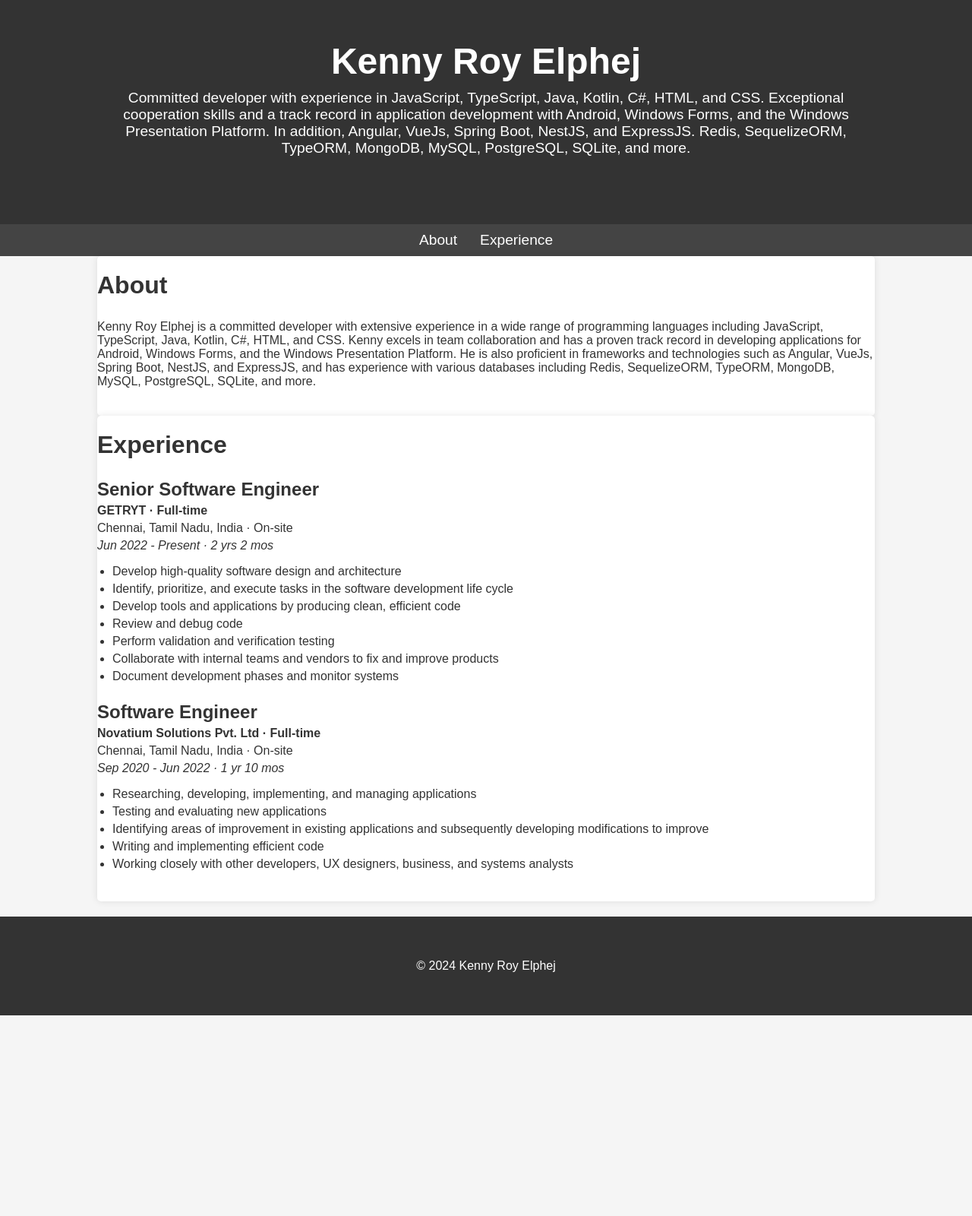
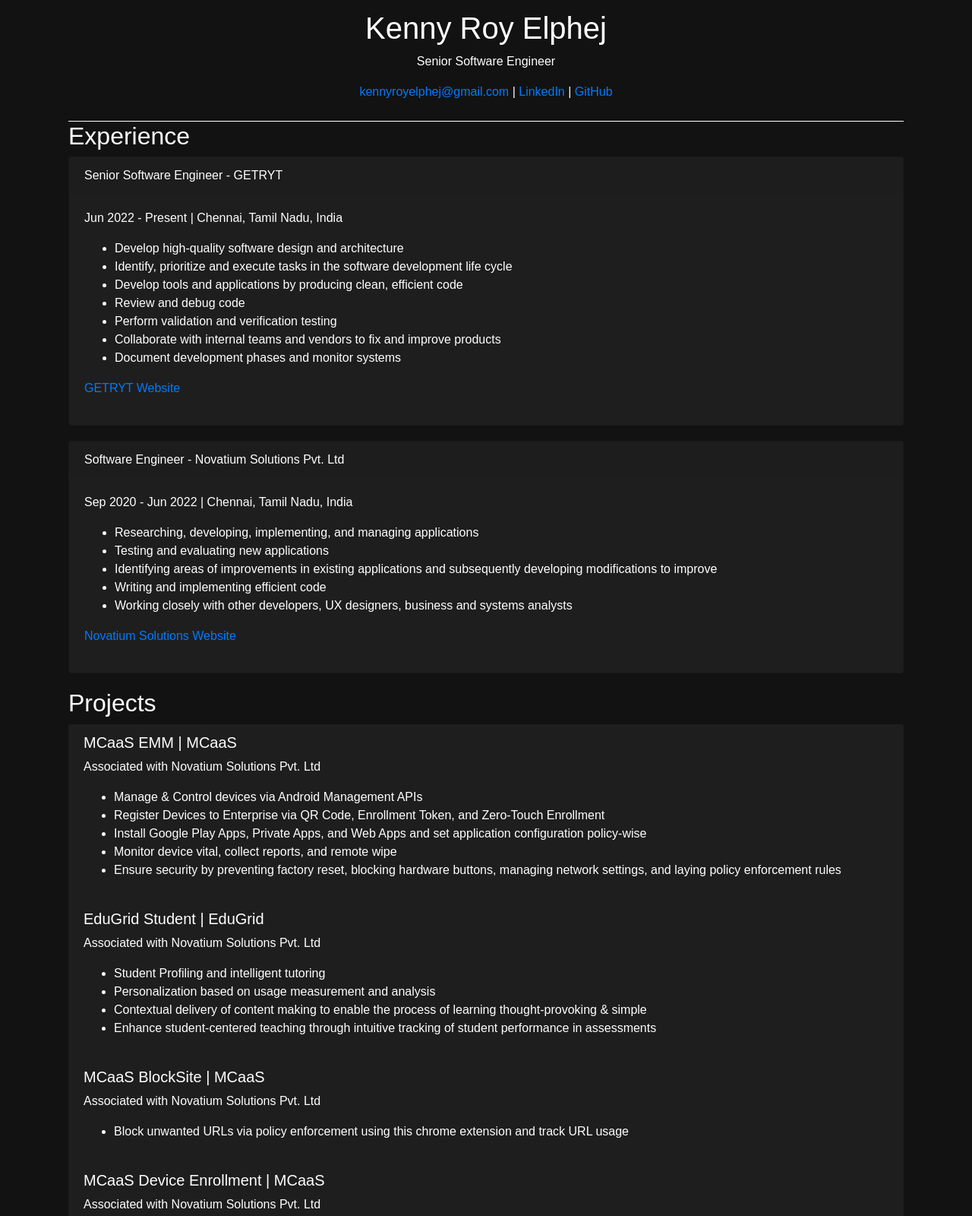
Before and after one commit to kennyroyelphej/kennyroyelphej.github.io, a plain HTML site: page index.html in a window 1280 px wide. Shown: the part 17-1617 px from the top of the page at 76% size. Before the commit the page ends 1353 px from the top, so only its background shows below. Drawn offline with nearby package versions, Linux system fonts and the light colour scheme.

Commit message:
Update index.html

```diff
--- a/index.html
+++ b/index.html
@@ -3,178 +3,198 @@
 <head>
     <meta charset="UTF-8">
     <meta name="viewport" content="width=device-width, initial-scale=1.0">
-    <title>Kenny Roy Elphej Portfolio</title>
-    <link rel="stylesheet" href="styles.css">
-    <link rel="stylesheet" href="https://cdnjs.cloudflare.com/ajax/libs/font-awesome/6.0.0-beta3/css/all.min.css">
-</head>
+    <title>Kenny Roy Elphej - Senior Software Engineer</title>
+    <link rel="stylesheet" href="https://maxcdn.bootstrapcdn.com/bootstrap/4.5.2/css/bootstrap.min.css">
     <style>
-    /* General Styles */
         body {
-    font-family: 'Arial', sans-serif;
-    margin: 0;
-    padding: 0;
-    background-color: #f5f5f5;
-    color: #333;
+            background-color: #121212;
+            color: #ffffff;
+            font-family: Arial, sans-serif;
         }
-
         .container {
-    width: 80%;
-    margin: 0 auto;
-    padding: 20px 0;
+            padding: 20px;
         }
-
-/* Header Styles */
-header {
-    background-color: #333;
-    color: #fff;
-    padding: 50px 0;
-    text-align: center;
-}
-
-header h1 {
-    margin: 0;
-    font-size: 3em;
-}
-
-header p {
-    font-size: 1.2em;
-    margin-top: 10px;
-}
-
-/* Navigation Styles */
-nav {
-    background-color: #444;
-    color: #fff;
+        .header, .footer {
             text-align: center;
             padding: 10px 0;
         }
-
-nav ul {
-    list-style: none;
-    padding: 0;
-    margin: 0;
-    display: flex;
-    justify-content: center;
+        .header {
+            border-bottom: 1px solid #ffffff;
         }
-
-nav ul li {
-    margin: 0 15px;
+        .footer {
+            border-top: 1px solid #ffffff;
+            margin-top: 20px;
         }
-
-nav ul li a {
-    color: #fff;
+        .card {
+            background-color: #1e1e1e;
+            margin-bottom: 20px;
+        }
+        .card-header, .card-body {
+            border: none;
+        }
+        .list-group-item {
+            background-color: #1e1e1e;
+            color: #ffffff;
+            border: none;
+        }
+        .list-group-item a {
+            color: #ffffff;
             text-decoration: none;
-    font-size: 1.2em;
         }
-
-nav ul li a:hover {
+        .list-group-item a:hover {
             text-decoration: underline;
         }
+    </style>
+</head>
+<body>
 
-/* Section Styles */
-section {
-    background-color: #fff;
-    margin: 20px 0;
-    padding: 20px;
-    border-radius: 5px;
-    box-shadow: 0 0 10px rgba(0, 0, 0, 0.1);
-}
+    <div class="container">
+        <div class="header">
+            <h1>Kenny Roy Elphej</h1>
+            <p>Senior Software Engineer</p>
+            <p><a href="mailto:kennyroyelphej@gmail.com">kennyroyelphej@gmail.com</a> |
+               <a href="https://www.linkedin.com/in/kennyroyelphej/" target="_blank">LinkedIn</a> |
+               <a href="https://github.com/kennyroyelphej" target="_blank">GitHub</a></p>
+        </div>
 
-section h2 {
-    margin-top: 0;
-    font-size: 2em;
-}
-
-/* Experience Styles */
-.job {
-    margin-bottom: 20px;
-}
-
-.job h3 {
-    margin-bottom: 5px;
-    font-size: 1.5em;
-}
-
-.job p {
-    margin: 5px 0;
-}
-
-.job ul {
-    padding-left: 20px;
-    list-style-type: disc;
-}
-
-.job ul li {
-    margin-bottom: 5px;
-}
-
-/* Footer Styles */
-footer {
-    background-color: #333;
-    color: #fff;
-    text-align: center;
-    padding: 20px 0;
-    margin-top: 20px;
-}
-</style>
-<body>
-    <header>
-        <div class="container">
-            <div class="header-content">
-                <h1>Kenny Roy Elphej</h1>
-                <p>Committed developer with experience in JavaScript, TypeScript, Java, Kotlin, C#, HTML, and CSS. Exceptional cooperation skills and a track record in application development with Android, Windows Forms, and the Windows Presentation Platform. In addition, Angular, VueJs, Spring Boot, NestJS, and ExpressJS. Redis, SequelizeORM, TypeORM, MongoDB, MySQL, PostgreSQL, SQLite, and more.</p>
+        <h2>Experience</h2>
+        <div class="card">
+            <div class="card-header">
+                Senior Software Engineer - GETRYT
             </div>
-        </div>
-    </header>
-
-    <nav>
-        <ul>
-            <li><a href="#about">About</a></li>
-            <li><a href="#experience">Experience</a></li>
-        </ul>
-    </nav>
-
-    <section id="about" class="container">
-        <h2>About</h2>
-        <p>Kenny Roy Elphej is a committed developer with extensive experience in a wide range of programming languages including JavaScript, TypeScript, Java, Kotlin, C#, HTML, and CSS. Kenny excels in team collaboration and has a proven track record in developing applications for Android, Windows Forms, and the Windows Presentation Platform. He is also proficient in frameworks and technologies such as Angular, VueJs, Spring Boot, NestJS, and ExpressJS, and has experience with various databases including Redis, SequelizeORM, TypeORM, MongoDB, MySQL, PostgreSQL, SQLite, and more.</p>
-    </section>
-
-    <section id="experience" class="container">
-        <h2>Experience</h2>
-        <div class="job">
-            <h3>Senior Software Engineer</h3>
-            <p><strong>GETRYT · Full-time</strong></p>
-            <p>Chennai, Tamil Nadu, India · On-site</p>
-            <p><em>Jun 2022 - Present · 2 yrs 2 mos</em></p>
+            <div class="card-body">
+                <p>Jun 2022 - Present | Chennai, Tamil Nadu, India</p>
                 <ul>
                     <li>Develop high-quality software design and architecture</li>
-                <li>Identify, prioritize, and execute tasks in the software development life cycle</li>
+                    <li>Identify, prioritize and execute tasks in the software development life cycle</li>
                     <li>Develop tools and applications by producing clean, efficient code</li>
                     <li>Review and debug code</li>
                     <li>Perform validation and verification testing</li>
                     <li>Collaborate with internal teams and vendors to fix and improve products</li>
                     <li>Document development phases and monitor systems</li>
                 </ul>
+                <p><a href="https://quantem.io/" target="_blank">GETRYT Website</a></p>
             </div>
-        <div class="job">
-            <h3>Software Engineer</h3>
-            <p><strong>Novatium Solutions Pvt. Ltd · Full-time</strong></p>
-            <p>Chennai, Tamil Nadu, India · On-site</p>
-            <p><em>Sep 2020 - Jun 2022 · 1 yr 10 mos</em></p>
+        </div>
+
+        <div class="card">
+            <div class="card-header">
+                Software Engineer - Novatium Solutions Pvt. Ltd
+            </div>
+            <div class="card-body">
+                <p>Sep 2020 - Jun 2022 | Chennai, Tamil Nadu, India</p>
                 <ul>
                     <li>Researching, developing, implementing, and managing applications</li>
                     <li>Testing and evaluating new applications</li>
-                <li>Identifying areas of improvement in existing applications and subsequently developing modifications to improve</li>
+                    <li>Identifying areas of improvements in existing applications and subsequently developing modifications to improve</li>
                     <li>Writing and implementing efficient code</li>
-                <li>Working closely with other developers, UX designers, business, and systems analysts</li>
+                    <li>Working closely with other developers, UX designers, business and systems analysts</li>
+                </ul>
+                <p><a href="https://novatium.com/" target="_blank">Novatium Solutions Website</a></p>
+            </div>
+        </div>
+
+        <h2>Projects</h2>
+        <div class="list-group">
+            <div class="list-group-item">
+                <h5>MCaaS EMM | MCaaS</h5>
+                <p>Associated with Novatium Solutions Pvt. Ltd</p>
+                <ul>
+                    <li>Manage & Control devices via Android Management APIs</li>
+                    <li>Register Devices to Enterprise via QR Code, Enrollment Token, and Zero-Touch Enrollment</li>
+                    <li>Install Google Play Apps, Private Apps, and Web Apps and set application configuration policy-wise</li>
+                    <li>Monitor device vital, collect reports, and remote wipe</li>
+                    <li>Ensure security by preventing factory reset, blocking hardware buttons, managing network settings, and laying policy enforcement rules</li>
                 </ul>
             </div>
-    </section>
 
-    <footer>
-        <div class="container">
+            <div class="list-group-item">
+                <h5>EduGrid Student | EduGrid</h5>
+                <p>Associated with Novatium Solutions Pvt. Ltd</p>
+                <ul>
+                    <li>Student Profiling and intelligent tutoring</li>
+                    <li>Personalization based on usage measurement and analysis</li>
+                    <li>Contextual delivery of content making to enable the process of learning thought-provoking & simple</li>
+                    <li>Enhance student-centered teaching through intuitive tracking of student performance in assessments</li>
+                </ul>
+            </div>
+
+            <div class="list-group-item">
+                <h5>MCaaS BlockSite | MCaaS</h5>
+                <p>Associated with Novatium Solutions Pvt. Ltd</p>
+                <ul>
+                    <li>Block unwanted URLs via policy enforcement using this chrome extension and track URL usage</li>
+                </ul>
+            </div>
+
+            <div class="list-group-item">
+                <h5>MCaaS Device Enrollment | MCaaS</h5>
+                <p>Associated with Novatium Solutions Pvt. Ltd</p>
+                <ul>
+                    <li>Maintain License and subscription details of devices</li>
+                    <li>Maintain Device history and buffer[in case of repair]</li>
+                    <li>Manage & send expiration alerts to the admin</li>
+                </ul>
+            </div>
+
+            <div class="list-group-item">
+                <h5>Content Management Service | K-YAN</h5>
+                <p>Associated with Novatium Solutions Pvt. Ltd</p>
+                <ul>
+                    <li>Content management using the SchoolNet content update service for Kyan devices</li>
+                    <li>Enable content developers to upload the content and awaits the admin's approval</li>
+                    <li>Make the approved content available for the association to the users</li>
+                    <li>Enable the client to do the rsync from the specified path at intervals to get the content</li>
+                </ul>
+            </div>
+
+            <div class="list-group-item">
+                <h5>Employee Portal | Novatium</h5>
+                <p>Associated with Novatium Solutions Pvt. Ltd</p>
+                <ul>
+                    <li>Maintain employee documents and information</li>
+                    <li>Manage employee Leave records</li>
+                    <li>Manage internal events and job opening alerts</li>
+                    <li>Maintain accurate information on the company's policies and procedures</li>
+                </ul>
+            </div>
+
+            <div class="list-group-item">
+                <h5>Administrative Application | EduGrid</h5>
+                <p>Associated with Novatium Solutions Pvt. Ltd</p>
+                <ul>
+                    <li>Record & manage student data, staff data, and other schools information securely</li>
+                    <li>Plan & deliver subject–chapter-level content to students at the beginning of the academic year, reducing admin work</li>
+                    <li>Enables teachers to create & conduct both online and offline assessments</li>
+                </ul>
+            </div>
+
+            <div class="list-group-item">
+                <h5>Administrative Application | MCaaS</h5>
+                <p>Associated with Novatium Solutions Pvt. Ltd</p>
+                <ul>
+                    <li>Manage & Control devices via policy enforcement based on date, time, and network</li>
+                    <li>Enforce policies on users for a location and its radius</li>
+                    <li>Install in-house apps silently and blacklist or whitelist apps based on the policy</li>
+                    <li>Upload content such as images, PDFs, videos, and documents on the console and share with a single user or a group</li>
+                    <li>Block content transfer to other devices or copying peripheral devices such as USB</li>
+                </ul>
+            </div>
+
+            <div class="list-group-item">
+                <h5>Report Engine | MCaaS</h5>
+                <p>Associated with Novatium Solutions Pvt. Ltd</p>
+                <ul>
+                    <li>Create & manage user-wise reports such as user's application usage, URL usage, and content usage</li>
+                    <li>Create & manage institute-wise reports such as the number of users in an institute, policies, and user groups</li>
+                </ul>
+            </div>
+        </div>
+
+        <div class="footer">
             <p>&copy; 2024 Kenny Roy Elphej</p>
         </div>
-    </footer>
-</body>
+    </div>
+
+    <script src="https://ajax.googleapis.com/ajax/libs/jquery/3.5.1/jquery.min.js
 </html>
```
Lines whose indentation alone changed are shown as unchanged.
